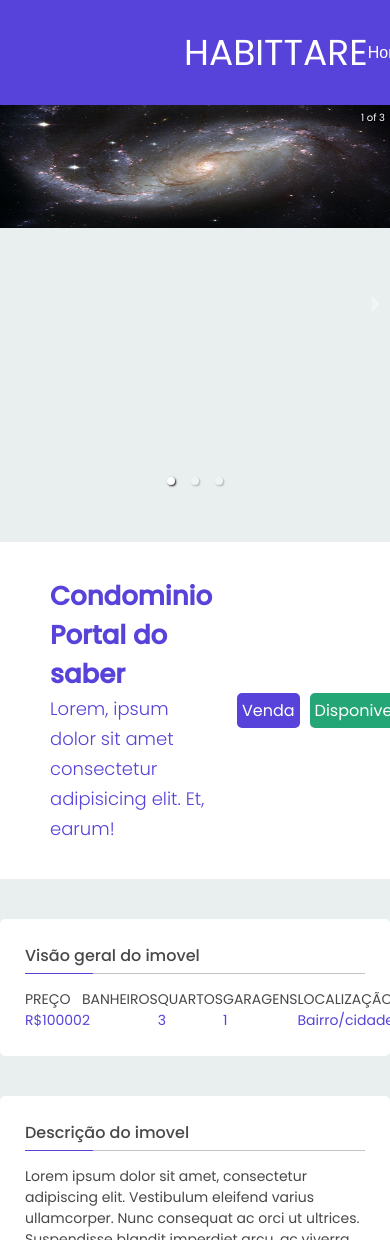
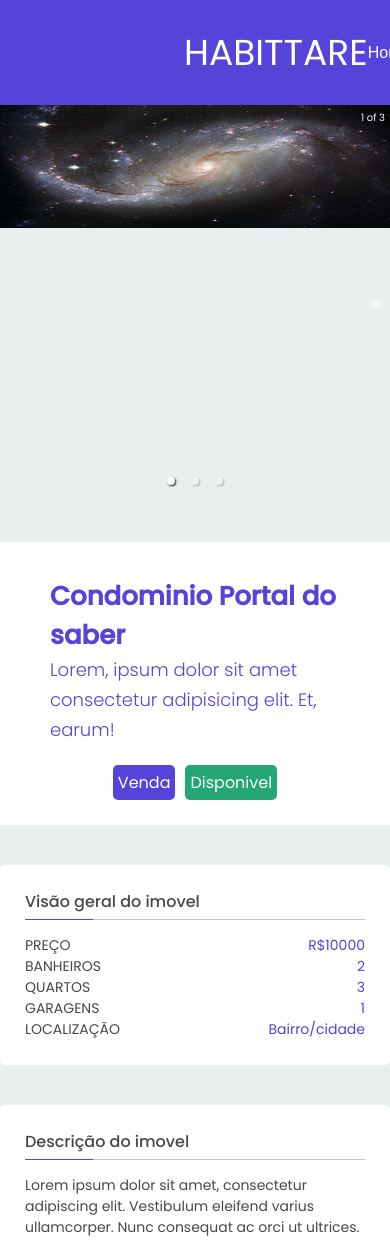
Before and after one commit to rpajf/habittare, a Next.js app: page /Property in a window 390 px wide. Shown: the top 1240 px of the page. Built offline with nearby package versions, Linux system fonts and the light colour scheme.

Commit message:
Responsivo em Property/index.ts

```diff
--- a/src/pages/Property/index.tsx
+++ b/src/pages/Property/index.tsx
@@ -8,12 +8,15 @@ const Property: React.FC = () => {
     <S.Container>
       <Slider />
       <S.MainInfo>
-        <S.InfoWrapper>
-          <S.Title>Condominio Portal do saber</S.Title>
-          <S.SubTitle>
-            Lorem, ipsum dolor sit amet consectetur adipisicing elit. Et, earum!
-          </S.SubTitle>
-        </S.InfoWrapper>
+        <S.MainInfoWrapper>
+          <S.InfoWrapper>
+            <S.Title>Condominio Portal do saber</S.Title>
+            <S.SubTitle>
+              Lorem, ipsum dolor sit amet consectetur adipisicing elit. Et,
+              earum!
+            </S.SubTitle>
+          </S.InfoWrapper>
+        </S.MainInfoWrapper>
         <S.ButtonsWrapper>
           <S.PrimaryBtn>Venda</S.PrimaryBtn>
           <S.SecondaryBtn>Disponivel</S.SecondaryBtn>
--- a/src/pages/Property/styles.ts
+++ b/src/pages/Property/styles.ts
@@ -7,14 +7,27 @@ export const Content = styled.div`
   max-width: 789px;
   margin: 0 auto;
 `
+export const MainInfoWrapper = styled.div`
+  max-width: 789px;
+  margin: 0 auto;
+  display: flex;
+  flex-wrap: wrap;
+  @media (min-width: 310px) and (max-width: 480px) {
+    flex-wrap: wrap;
+    align-items: flex-start;
+  }
+`
 export const SliderArea = styled.div``
 export const MainInfo = styled.div`
   background: #fff;
   display: flex;
-  justify-content: space-between;
-
+  padding: 20px;
   align-items: center;
-  padding: 20px;
+  @media (min-width: 310px) and (max-width: 480px) {
+    background: #fff;
+    display: flex;
+    flex-direction: column;
+  }
 `
 export const Title = styled.text`
   color: ${props => props.theme.colors.primary};
@@ -39,7 +52,11 @@ export const InfoWrapper = styled.div`
 `
 export const ButtonsWrapper = styled.div`
   display: flex;
-  justify-content: space-between;
+
+  /* @media (min-width: 310px) and (max-width: 480px) {
+    display: flex;
+    flex-direction: column;
+  } */
 `
 export const InfoText = styled.text`
   font-family: Poppins;
@@ -55,6 +72,9 @@ export const SecondaryBtn = styled(SecondaryButton)``
 export const PropertyInfoWrapper = styled.div`
   display: flex;
   justify-content: space-between;
+  @media (min-width: 310px) and (max-width: 480px) {
+    flex-direction: column;
+  }
 `
 export const InfoData = styled.text`
   font-style: normal;
@@ -64,13 +84,14 @@ export const InfoData = styled.text`
   line-height: 21px;
   text-transform: uppercase;
   color: #484848;
-  :first-child {
-    /* margin-left: -30px; */
-  }
 `
 export const DataWrapper = styled.div`
   display: flex;
   flex-direction: column;
+  @media (min-width: 310px) and (max-width: 480px) {
+    flex-direction: row;
+    justify-content: space-between;
+  }
 `
 export const InfoQuantity = styled.text`
   font-style: normal;
```
